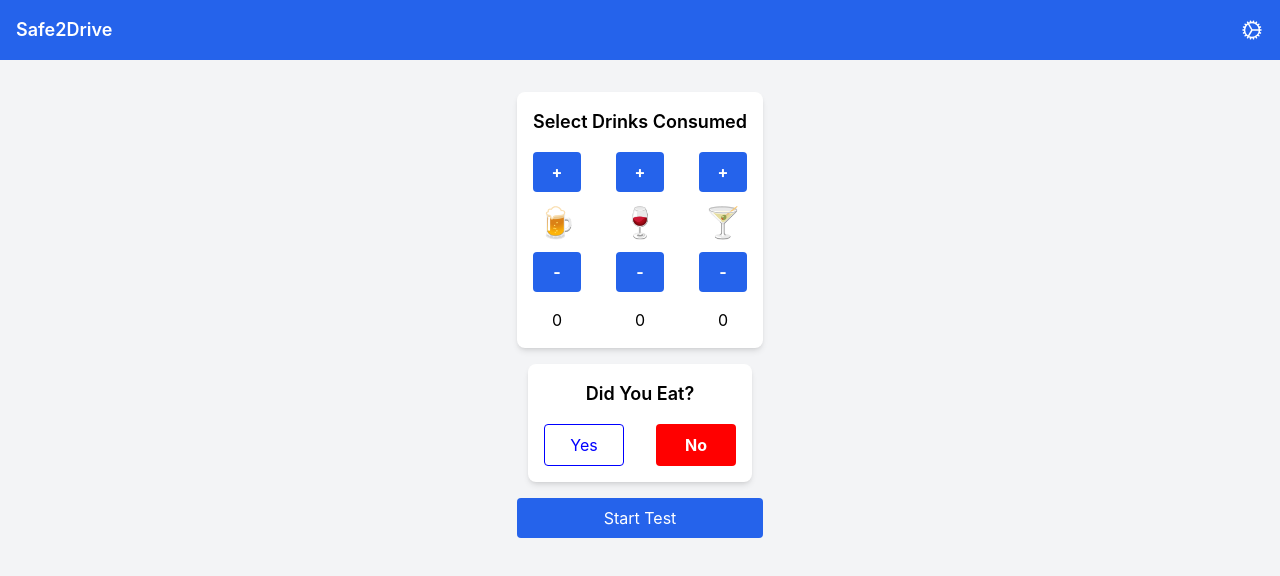
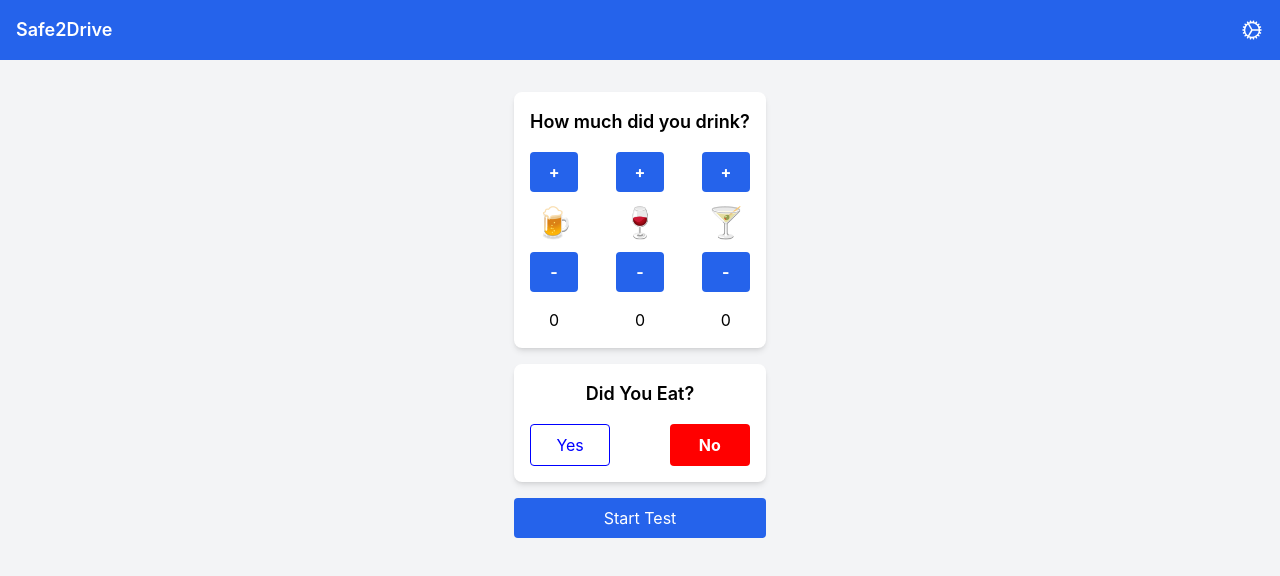
Before and after one commit to Happ-AB/safe2drive, a React (Vite) app: page / in a window 1280 px wide. Both pictures are taken after typing "5", "5" into the empty fields and a click on the button "Save". Shown: the top 576 px of the page. Built offline with nearby package versions, Linux system fonts and the light colour scheme.

Commit message:
calculation of BAC logged

```diff
--- a/src/components/AlcoholSelector.tsx
+++ b/src/components/AlcoholSelector.tsx
@@ -35,7 +35,7 @@ export default function AlcoholSelector({ userData, setUserData }: Props) {
   return (
     <>
       <div className="p-4 bg-white rounded-lg shadow-md mt-4">
-        <h2 className="text-lg font-semibold mb-4">Select Drinks Consumed</h2>
+        <h2 className="text-lg font-semibold mb-4">How much did you drink?</h2>
         <div className="flex justify-between">
           <div className="flex flex-col w-12">
             <button onClick={addBeer} className={SmallCTA}>
@@ -81,11 +81,8 @@ export default function AlcoholSelector({ userData, setUserData }: Props) {
           </div>
         </div>
       </div>
-      <div>
-        <div className="p-4 bg-white rounded-lg shadow-md mt-4">
-          <h2 className="text-lg font-semibold mb-4 text-center">
-            Did You Eat?
-          </h2>
+      <div className="p-4 bg-white rounded-lg shadow-md mt-4 w-full">
+        <h2 className="text-lg font-semibold mb-4 text-center">Did You Eat?</h2>
         <div className="flex justify-between">
           <button
             onClick={justAte}
@@ -96,7 +93,6 @@ export default function AlcoholSelector({ userData, setUserData }: Props) {
               backgroundColor: userData.meal ? "green" : "white",
               fontWeight: userData.meal ? "bold" : "normal",
               width: "5rem",
-                marginRight: "1rem",
             }}
           >
             Yes
@@ -110,14 +106,12 @@ export default function AlcoholSelector({ userData, setUserData }: Props) {
               backgroundColor: !userData.meal ? "red" : "white",
               fontWeight: !userData.meal ? "bold" : "normal",
               width: "5rem",
-                marginLeft: "1rem",
             }}
           >
             No
           </button>
         </div>
       </div>
-      </div>
     </>
   );
 }
--- /dev/null
+++ b/src/helpers/functions.ts
@@ -0,0 +1,22 @@
+export const bacCalculator = (
+  age: number,
+  gender: string | undefined,
+  meal: boolean,
+  alcohol: number,
+  weight: number
+) => {
+  const alcoholGrams = alcohol * 14;
+  const distributionFactor = gender === "male" ? 0.68 : 0.55;
+  let ageFactor = 1.0;
+  if (age && age > 25) {
+    ageFactor = 1.0 + (age - 25) * 0.005;
+  }
+  let bac =
+    weight > 0 ? alcoholGrams / (weight * distributionFactor * ageFactor) : 0;
+  if (meal) {
+    bac *= 0.7;
+  }
+  // round to 2 decimals
+  bac = Math.round(bac * 100) / 100;
+  return Math.max(0, bac);
+};
--- a/src/pages/Landing.tsx
+++ b/src/pages/Landing.tsx
@@ -3,6 +3,7 @@ import { useLocalStorage } from "../hooks/useLocalStorage";
 import HeightWeightInput from "../components/PersonalInput";
 import AlcoholSelector from "../components/AlcoholSelector";
 import type { UserData } from "../types";
+import { bacCalculator } from "../helpers/functions";
 
 export default function Landing() {
   const [userData, setUserData] = useLocalStorage<UserData>("userData", {
@@ -16,6 +17,17 @@ export default function Landing() {
   });
 
   const isDataComplete = userData.age && userData.weight;
+
+  console.log(
+    "promillehalt: ",
+    bacCalculator(
+      userData.age,
+      userData.gender,
+      userData.meal,
+      userData.beers + userData.wines + userData.cocktails,
+      userData.weight
+    )
+  );
 
   return (
     <div className="p-4 flex flex-col items-center max-w-md mx-auto">
```
Lines whose indentation alone changed are shown as unchanged.
